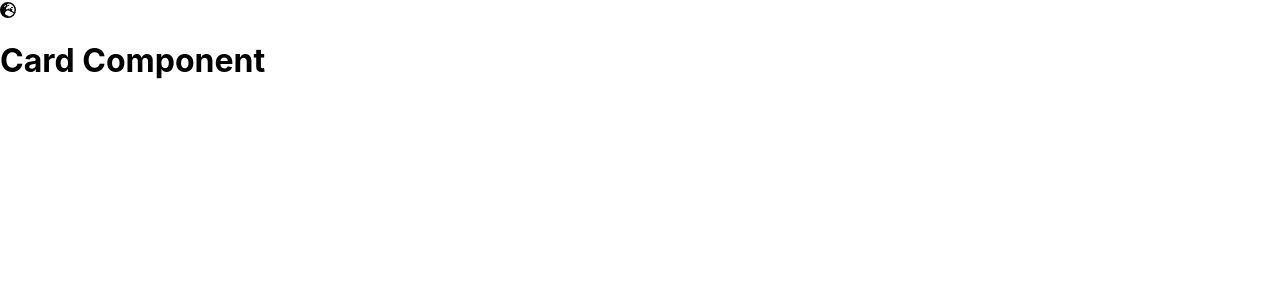
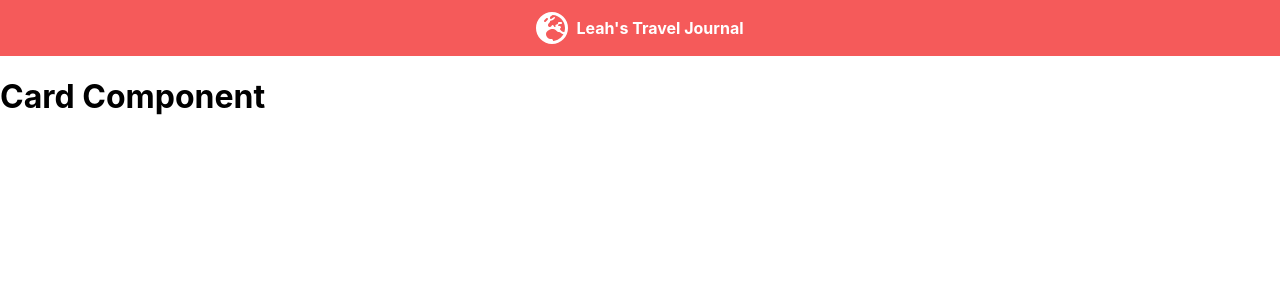
Before and after one commit to nsleeah/travel-journal, a React (Create React App) app: page / in a window 1280 px wide. Shown: the top 300 px of the page. Built offline with nearby package versions, Linux system fonts and the light colour scheme.

Commit message:
styled navbar

```diff
--- a/src/App.css
+++ b/src/App.css
@@ -1,38 +1,20 @@
-.App {
-  text-align: center;
+nav {
+  background-color: #F55A5A;
+  display: flex;
+  align-items: center;
+  justify-content: center;
+  line-height:1.5em;
+  gap: 0.5em;
+  height: 3.50rem;
 }
 
-.App-logo {
-  height: 40vmin;
-  pointer-events: none;
-}
+.logo--icon {
+    height: 2em;
+    color: #FFFFFF;
 
-@media (prefers-reduced-motion: no-preference) {
-  .App-logo {
-    animation: App-logo-spin infinite 20s linear;
   }
-}
 
-.App-header {
-  background-color: #282c34;
-  min-height: 100vh;
-  display: flex;
-  flex-direction: column;
-  align-items: center;
-  justify-content: center;
-  font-size: calc(10px + 2vmin);
-  color: white;
-}
-
-.App-link {
-  color: #61dafb;
-}
-
-@keyframes App-logo-spin {
-  from {
-    transform: rotate(0deg);
+  .nav--title {
+    font-size: 1em;
+    color: #FFFFFF;
   }
-  to {
-    transform: rotate(360deg);
-  }
-}
--- a/src/components/Nav.js
+++ b/src/components/Nav.js
@@ -4,9 +4,10 @@ import { faGlobeEurope } from '@fortawesome/free-solid-svg-icons'
 
 const Nav = () => {
     return (
-        <div>
-            <FontAwesomeIcon icon={faGlobeEurope} />
-        </div>
+        <nav>
+            <FontAwesomeIcon icon={faGlobeEurope} className="logo--icon" />
+            <h1 className="nav--title">Leah's Travel Journal</h1>
+        </nav>
      );
 }
 
```
